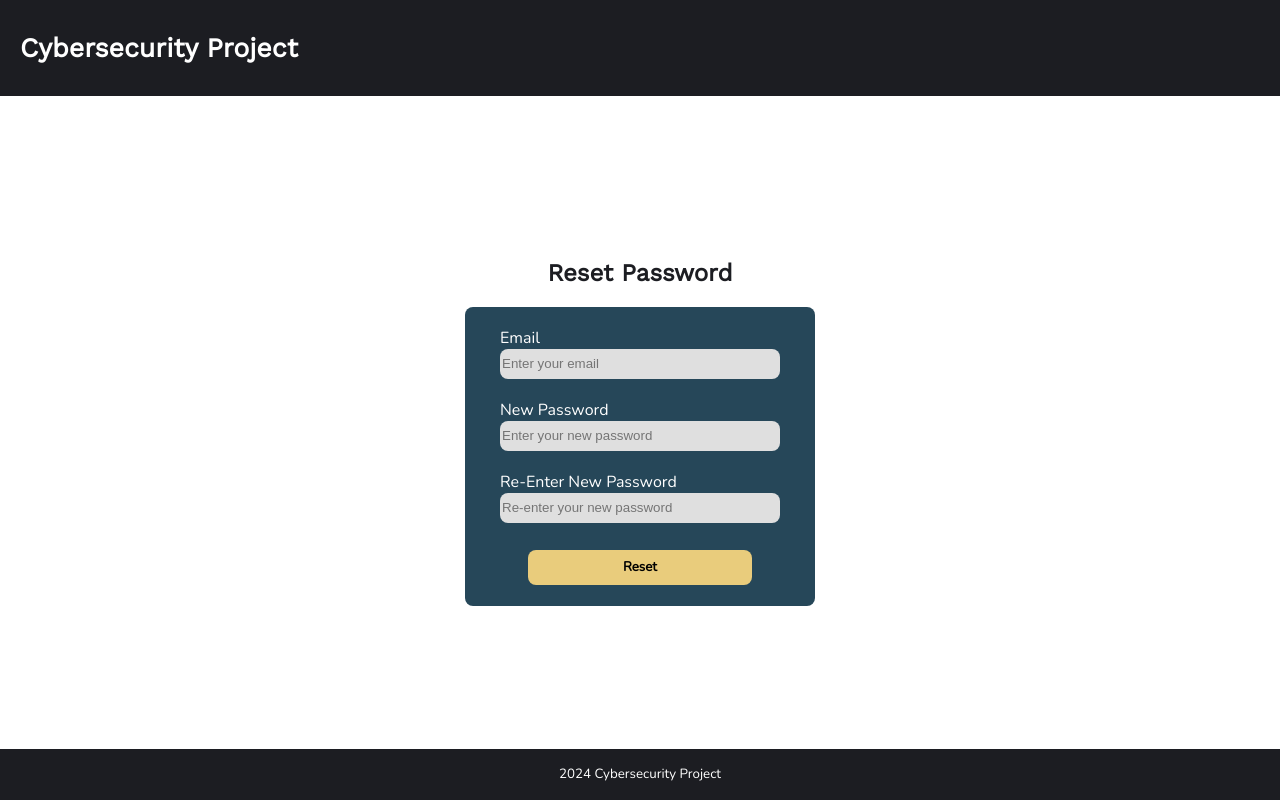
After one commit to Simanski-D/485-Project, a Flask app: page /passwordReset in a window 1280 px wide. The commit adds this page. Run offline with Flask 3, Linux system fonts and the light colour scheme.

Commit message:
Add files via upload

```diff
--- /dev/null
+++ b/Templates/passwordReset.html
@@ -0,0 +1,89 @@
+<html>
+    <head>
+        <meta charset="UTF-8">
+        <meta name="viewport" content="width=device-width, initial-scale=1.0">
+        <title>Simple Webpage Layout</title>
+        <link rel="stylesheet" href="../static/style.css" type="text/css"></linkrel>
+    </head>
+    <body>
+        <header>
+            <h1>Cybersecurity Project</h1>
+        </header>
+
+        <div class="container">
+            <div class="center-container">
+                <div class="login-createAcc-header">
+                    <center><h2>Reset Password</h2></center>
+                </div>
+
+                <div class="flash-messages">
+                    {% with messages = get_flashed_messages() %}
+                        {% if messages %}
+                            <ul>
+                                {% for message in messages %}
+                                    <li style="color:red;">{{ message }}</li>
+                                {% endfor %}
+                            </ul>
+                        {% endif %}
+                    {% endwith %}
+                </div>
+
+                <div class="form-container">
+                    <form action="/passwordReset" method="post">
+                        <div class="form-group">
+                            <label class="input" for="username">Email</label>
+                            <div class="input-box">
+                                <input type="email" id="username" name="username" required placeholder="Enter your email">
+                                <span id="emailError" style="color:red"></span> <!-- Error display (for JS) -->
+                            </div>
+                        </div>
+
+                        <div class="form-group">
+                            <label class="input" for="password">New Password</label>
+                            <div class="input-box">
+                                <input type="password" id="password" name="password" required placeholder="Enter your new password">
+                            </div>
+                        </div>
+                        <div class="form-group">
+                            <label class="input" for="confirm-password">Re-Enter New Password</label>
+                            <div class="input-box">
+                                <input type="password" id="confirm-password" name="confirm_pw" required placeholder="Re-enter your new password">
+                                <span id="passwordError" style="color:red"></span> <!-- Password error display -->
+                            </div>
+                        </div>
+                        <input type="submit" class="button" value="Reset">
+                    </form>
+                </div>
+            </div>
+        </div>
+        <footer>
+            <a><p>2024 Cybersecurity Project</p></a>
+        </footer>
+
+        <script>
+            document.getElementById("passwordReset").addEventListener("submit", function(event) {
+                const email = document.getElementById("email").value;
+                const emailError = document.getElementById("emailError");
+                const password = document.getElementById("password").value;
+                const confirmPassword = document.getElementById("confirm-password").value;
+                const passwordError = document.getElementById("passwordError");
+
+                // Reset the error messages before validation
+                emailError.textContent = "";
+                passwordError.textContent = "";
+
+                // Email validation: Check if email ends with @uwec.edu
+                if (!email.endsWith("@uwec.edu")) {
+                    event.preventDefault();  // Prevent form submission
+                    emailError.textContent = "Email must end with @uwec.edu";  // Show email error message
+                }
+
+                // Password validation: Check if passwords match
+                if (password !== confirmPassword) {
+                    event.preventDefault();  // Prevent form submission
+                    passwordError.textContent = "Passwords do not match";  // Show password mismatch error message
+                }
+            });
+        </script>
+    </body>
+</html>
```
Also changed, not shown: Templates/createAccount.html (+41 -3 lines), Templates/dashboard.html (+19 -11 lines), Templates/login.html (+15 -1 lines).
